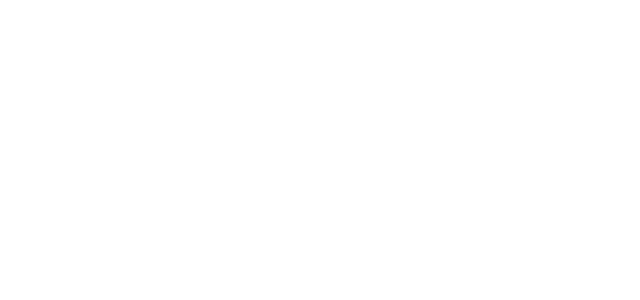
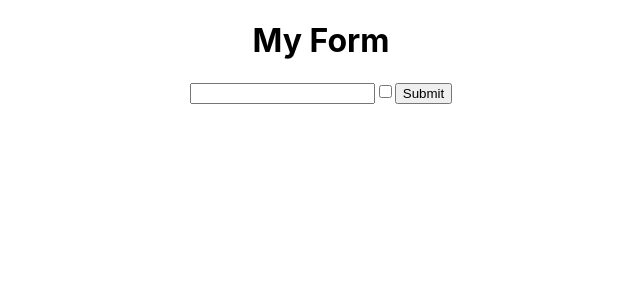
Before and after one commit to pratik14/reactTodoBasic, a React (Create React App) app: page / in a window 1280 px wide. Shown: the top 300 px of the page, without its empty margins (319-959 px from the left). Built offline with nearby package versions, Linux system fonts and the light colour scheme.

Commit message:
Add todo lsit

```diff
--- a/package.json
+++ b/package.json
@@ -3,6 +3,7 @@
   "version": "0.1.0",
   "private": true,
   "dependencies": {
+    "formik": "^1.4.3",
     "react": "^16.7.0",
     "react-dom": "^16.7.0",
     "react-scripts": "2.1.3"
--- a/src/todo.js
+++ b/src/todo.js
@@ -1,5 +1,6 @@
 import React, { Component } from 'react';
 import TodoList from './todoList'
+import TodoForm from './todoForm'
 
 class Todo extends Component {
   constructor(props){
@@ -8,6 +9,16 @@
     this.state = {
       list: []
     }
+
+    this.addTodo = this.addTodo.bind(this)
+  }
+
+  addTodo(todo){
+    this.setState((prevState) => {
+      return({
+        list: [...prevState.list, todo]
+      })
+    })
   }
 
   render() {
@@ -15,6 +26,7 @@
 
     return (
       <div>
+        <TodoForm addTodo={this.addTodo} />
         <TodoList list={list} />
       </div>
     );
--- a/src/todoForm.js
+++ b/src/todoForm.js
@@ -1,12 +1,47 @@
-import React, { Component } from 'react';
+import React from 'react';
+import { Formik } from 'formik';
 
-class TodoForm extends Component {
-  render() {
-    return (
-     <div>
-      </div>
-    );
-  }
-}
+const TodoForm = (props) => (
+  <div>
+    <h1>My Form</h1>
+    <Formik
+      initialValues={{ name: '', completed: false }}
+      validate={(values) => {
+        let errors = {}
+        if (!values.name) {
+          errors.name = 'Required';
+        }
+        return errors
+      }}
+      onSubmit={(values, actions) => {
+        props.addTodo(values)
+        actions.setSubmitting(false);
+        actions.setValues({ name: '', completed: false })
+      }}
+      render={props => (
+        <form onSubmit={props.handleSubmit}>
+          <input
+            type="text"
+            onChange={props.handleChange}
+            onBlur={props.handleBlur}
+            value={props.values.name}
+            name="name"
+          />
+          {props.errors.name && <div id="feedback">{props.errors.name}</div>}
+
+          <input
+            type="checkbox"
+            onChange={props.handleChange}
+            onBlur={props.handleBlur}
+            // value={props.values.completed}
+            checked={props.values.completed}
+            name="completed"
+          />
+          <button type="submit">Submit</button>
+        </form>
+      )}
+    />
+  </div>
+);
 
 export default TodoForm;
```
Also changed, not shown: 1 other file (tests, documents, lock files or other folders).
